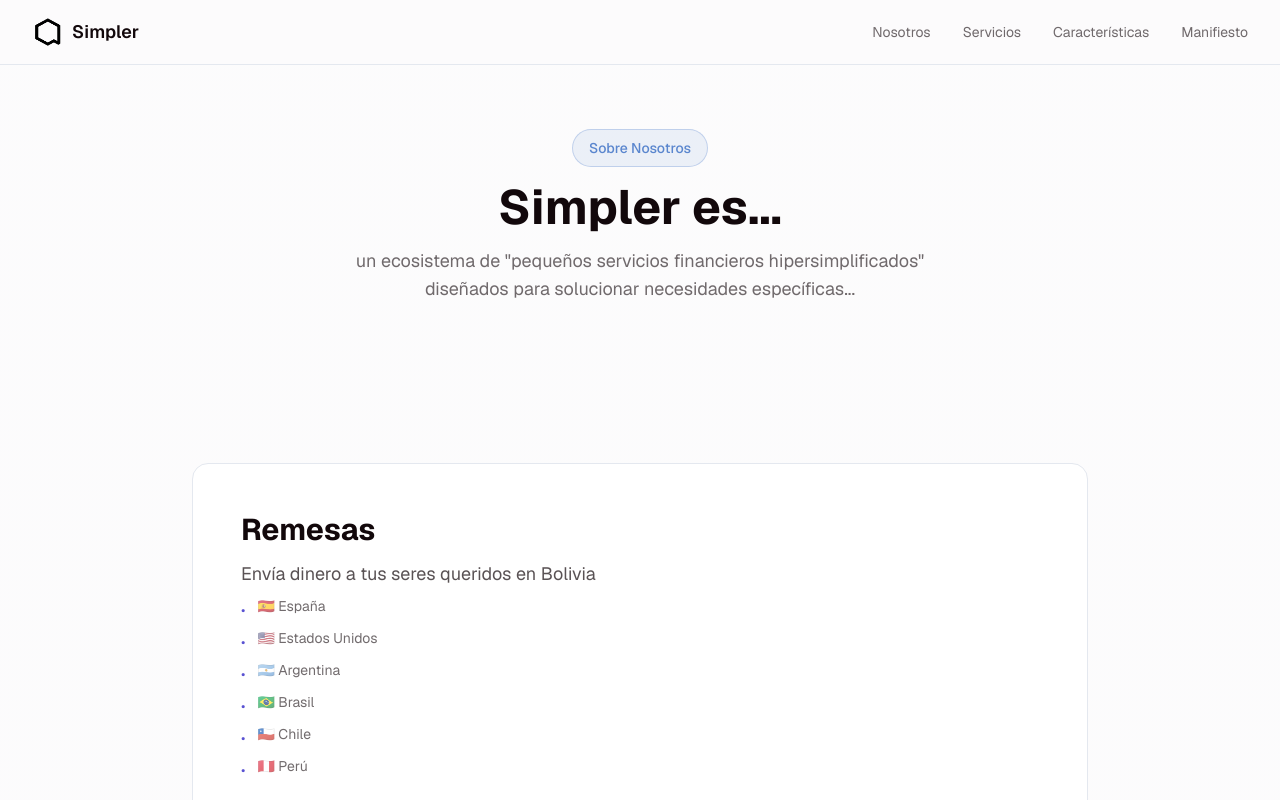
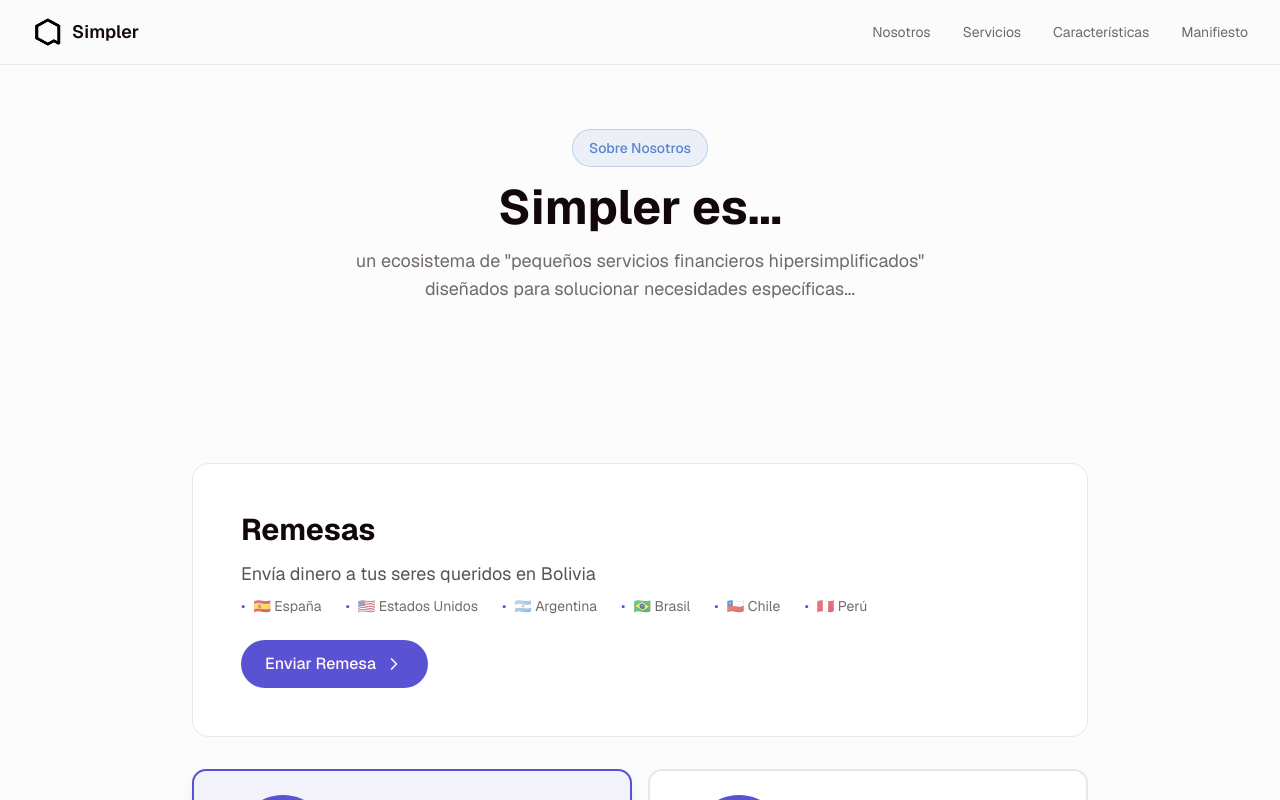
Before and after one commit to gualbysoca/v0-simpler-landing-page, a Next.js app: page / in a window 1280 px wide. Shown: the top 800 px of the page. Built offline with nearby package versions, Linux system fonts and the light colour scheme.

Commit message:
feat: update feature list layout to horizontal flex\n\nChange vertical list layout to horizontal flex and adjust spacing.

```diff
--- a/components/hero-carousel.tsx
+++ b/components/hero-carousel.tsx
@@ -47,10 +47,10 @@ export function HeroCarousel() {
             )}
 
             <div className="mb-6">
-              <ul className="space-y-2">
+              <ul className="flex flex-wrap gap-6 items-center justify-center sm:justify-start">
                 {current.features.map((feature, idx) => (
-                  <li key={idx} className="flex items-start gap-3 text-sm text-foreground/60">
-                    <span className="text-primary mt-1">•</span>
+                  <li key={idx} className="flex items-center gap-2 text-sm text-foreground/60">
+                    <span className="text-primary">•</span>
                     <span>{feature}</span>
                   </li>
                 ))}
```
